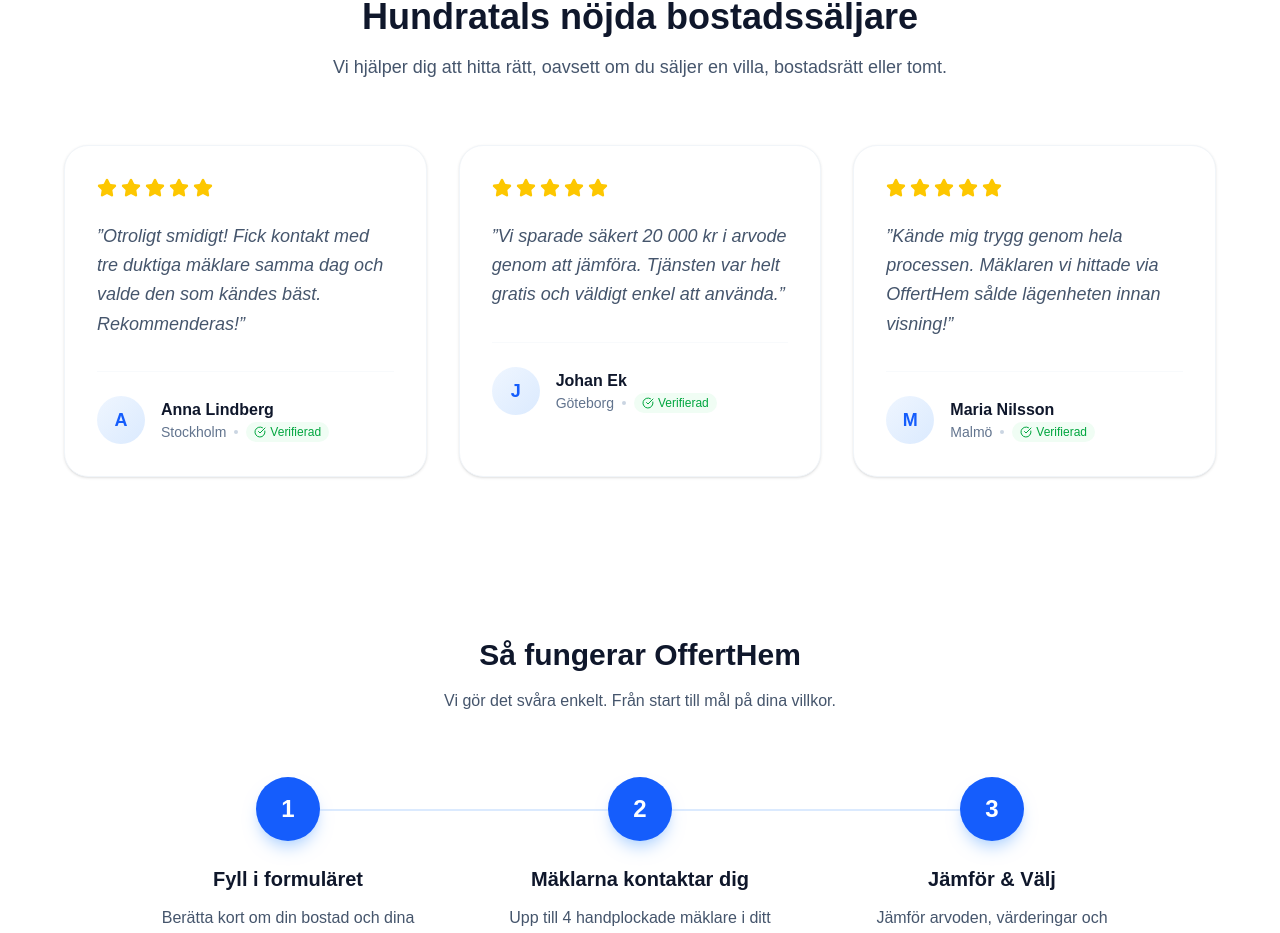
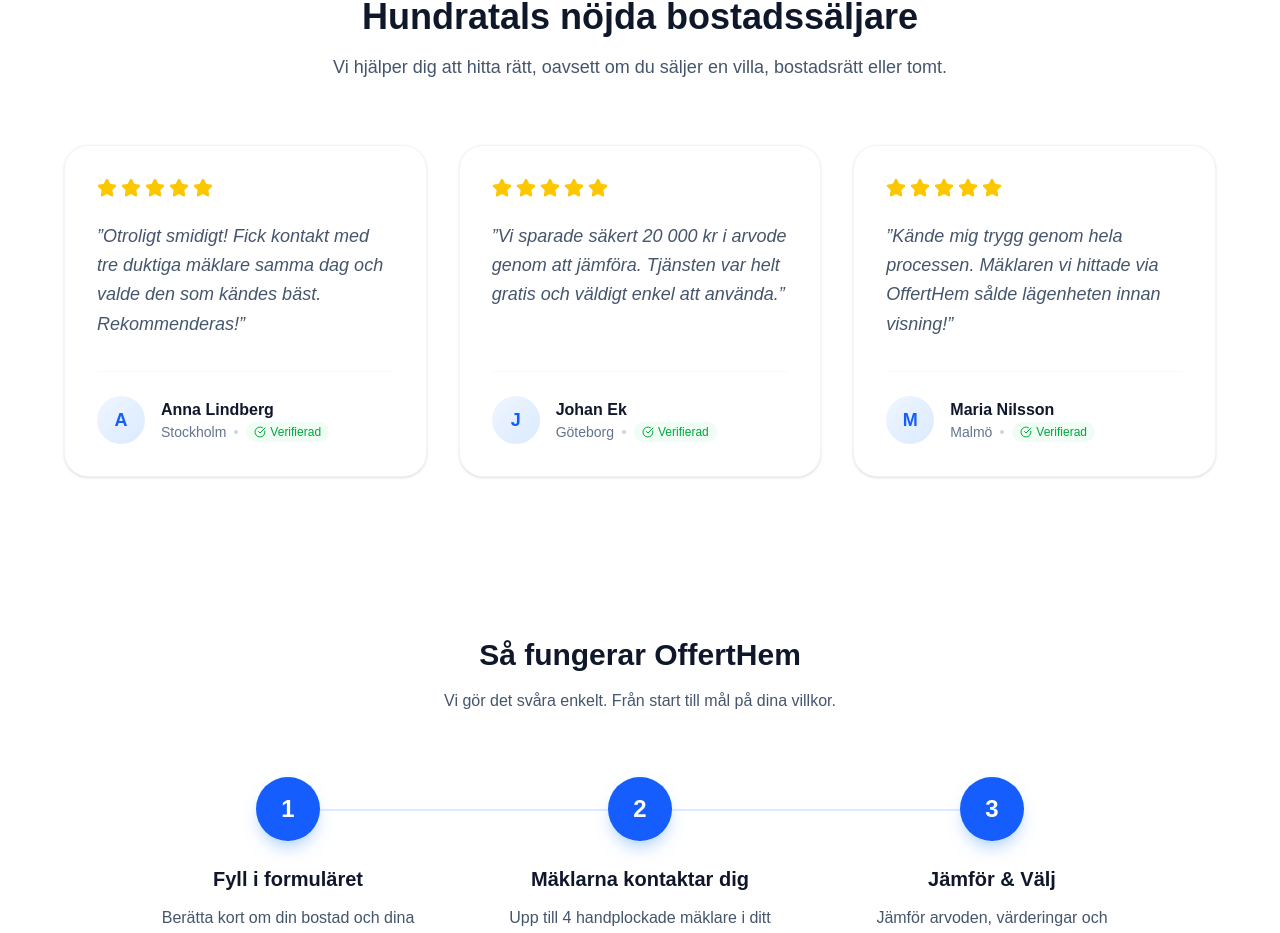
Before and after one commit to erik687/offerthem-web, a Next.js app: page / in a window 1280 px wide. Shown: the part 1043-1976 px from the top of the page. Built offline with nearby package versions, Linux system fonts and the light colour scheme.

Commit message:
style: align review cards symmetrically using flexbox

```diff
--- a/components/ReviewsSection.tsx
+++ b/components/ReviewsSection.tsx
@@ -55,7 +55,7 @@
                 {/* Reviews Grid */}
                 <div className="grid md:grid-cols-3 gap-8 max-w-6xl mx-auto">
                     {reviews.map((review, index) => (
-                        <div key={index} className="bg-white p-8 rounded-3xl border border-slate-100 shadow-sm relative hover:shadow-xl transition-all duration-300 group">
+                        <div key={index} className="bg-white p-8 rounded-3xl border border-slate-100 shadow-sm relative hover:shadow-xl transition-all duration-300 group flex flex-col h-full">
 
 
                             <div className="flex gap-1 mb-6">
```
